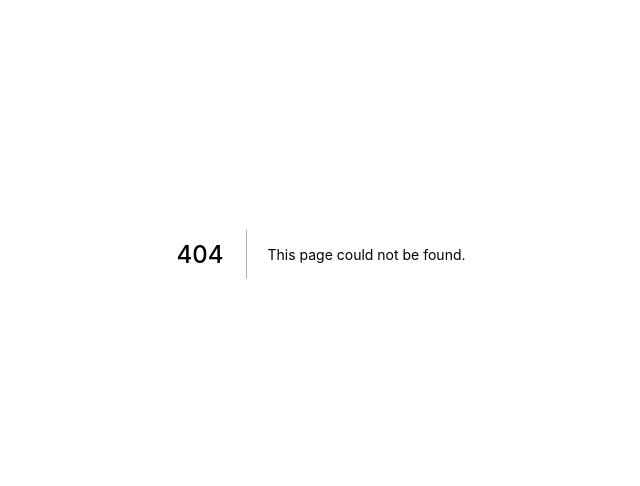
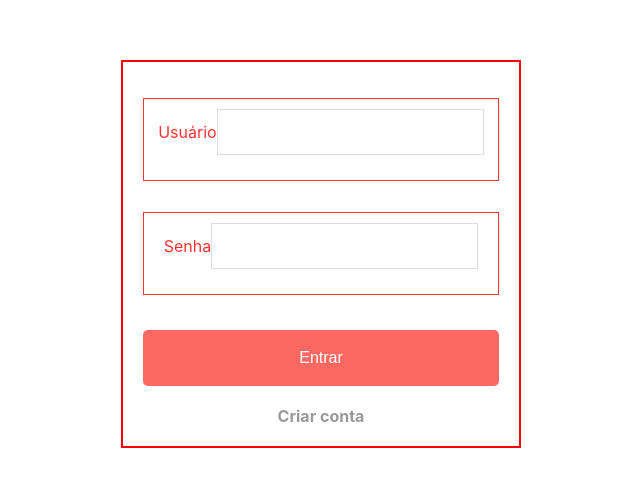
Before and after one commit to felippebutland/FrontEndToDo, a Next.js app: page /login in a window 1280 px wide. Before the commit this address had no page. Shown: the part 146-632 px from the top of the page, without its empty margins (319-959 px from the left). Built offline with nearby package versions, Linux system fonts and the light colour scheme.

Commit message:
Commit inicial projeto next js

```diff
--- /dev/null
+++ b/pages/login.tsx
@@ -0,0 +1,9 @@
+import Login from "../src/components/Login"
+
+const LoginPage = () => {
+    return (
+        <Login />
+    );
+}
+
+export default LoginPage;
--- /dev/null
+++ b/src/auth/index.ts
@@ -0,0 +1,12 @@
+export const TOKEN = "credentials";
+export const isAuthenticated = () => {
+    console.log(localStorage.getItem(TOKEN));
+    return localStorage.getItem(TOKEN);
+}
+export const getToken = () => localStorage.getItem(TOKEN);
+export const login = (token: string) => {
+    localStorage.setItem(TOKEN, token);
+}
+export const logout = () => {
+    localStorage.removeItem(TOKEN);
+}
--- /dev/null
+++ b/src/components/Login/index.tsx
@@ -0,0 +1,68 @@
+import React, { useEffect, useState } from "react";
+import { getToken, login, logout } from "../../auth";
+import { Container, Form } from "./styles";
+import { useRouter } from "next/router";
+import Link from "next/link";
+
+type Error = {
+    error?: string;
+}
+
+type User = {
+    username: string,
+    password: string
+}
+
+const Login = () => {
+
+    const [error, setError] = useState<Error>();
+    const [user, setUser] = useState<User>({
+        username: '',
+        password: ''
+    });
+    const router = useRouter();
+
+    const handleLogin = async (e: React.FormEvent) => {
+        e.preventDefault();
+        const { username, password } = user;
+        if (!username || !password){
+            setError({
+                error: "Falta usuário ou senha"
+            });
+        } else {
+            try {
+                login("fsaff");
+                router.push("/app");
+            } catch (err){
+                console.log(err);
+                setError({
+                    error: "Não foi possível realizar o cadastro, tente novamente mais tarde!"
+                });
+            }
+        }
+    };
+
+    useEffect(() => {}, []);
+
+    return (
+        <Container>
+            <Form onSubmit={handleLogin}>
+                { error && <p>{error}</p>}
+                <p>Usuário
+                <input type="text"
+                onChange={e => setUser({...user, username: e.target.value})}/>
+                </p>
+                <p>Senha
+                <input type="password"
+                onChange={e => setUser({...user, password: e.target.value})}/>
+                </p>
+                <br/>
+                <button type="submit">Entrar</button>
+                <br/>
+                <Link href="/registrar">Criar conta</Link>
+            </Form>
+        </Container>
+    );
+}
+
+export default Login;
--- /dev/null
+++ b/src/components/Login/styles.ts
@@ -0,0 +1,64 @@
+import styled from "styled-components";
+
+export const Container = styled.div`
+  display: flex;
+  align-items: center;
+  justify-content: center;
+  height: 100vh;`
+;
+
+export const Form = styled.form`
+  width: 400px;
+  border: 2px solid red;
+  background: #fff;
+  padding: 20px;
+  display: flex;
+  flex-direction: column;
+  align-items: center;
+  img {
+    width: 100px;
+    margin: 10px 0 40px;
+  }
+  p {
+    color: #ff3333;
+    margin-bottom: 15px;
+    border: 1px solid #ff3333;
+    padding: 10px;
+    width: 100%;
+    text-align: center;
+  }
+  input {
+    flex: 1;
+    height: 46px;
+    margin-bottom: 15px;
+    padding: 0 20px;
+    color: #777;
+    font-size: 15px;
+    width: 80%;
+    border: 1px solid #ddd;
+    &::placeholder {
+      color: #999;
+    }
+  }
+  button {
+    color: #fff;
+    font-size: 16px;
+    background: #fc6963;
+    height: 56px;
+    border: 0;
+    border-radius: 5px;
+    width: 100%;
+  }
+  hr {
+    margin: 20px 0;
+    border: none;
+    border-bottom: 1px solid #cdcdcd;
+    width: 100%;
+  }
+  a {
+    font-size: 16;
+    font-weight: bold;
+    color: #999;
+    text-decoration: none;
+  }`
+;
```
Also changed, not shown: package.json (+7 -2 lines), tsconfig.json (added, +28 -0 lines), next-env.d.ts (added), 1 other file (tests, documents, lock files or other folders).
